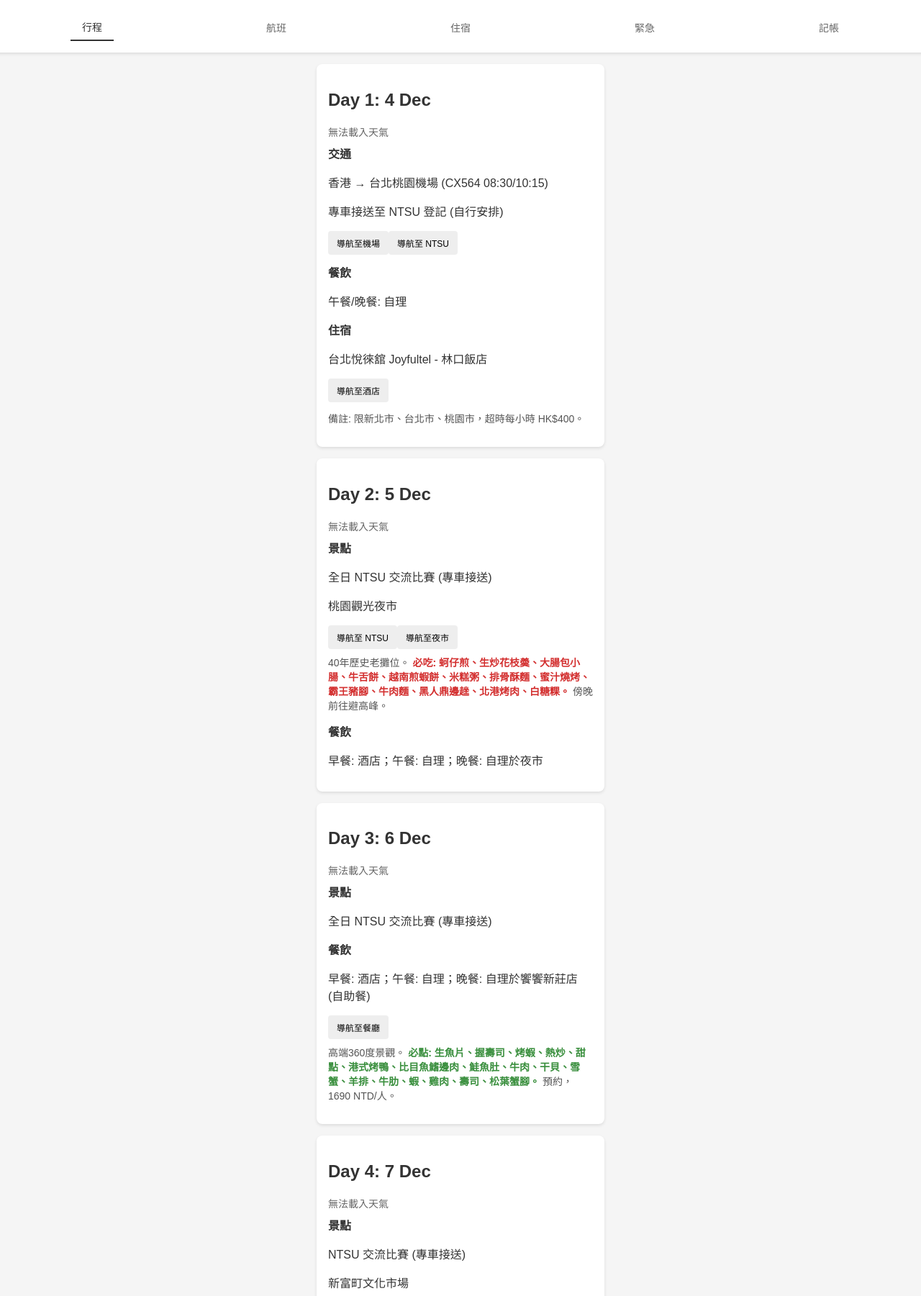
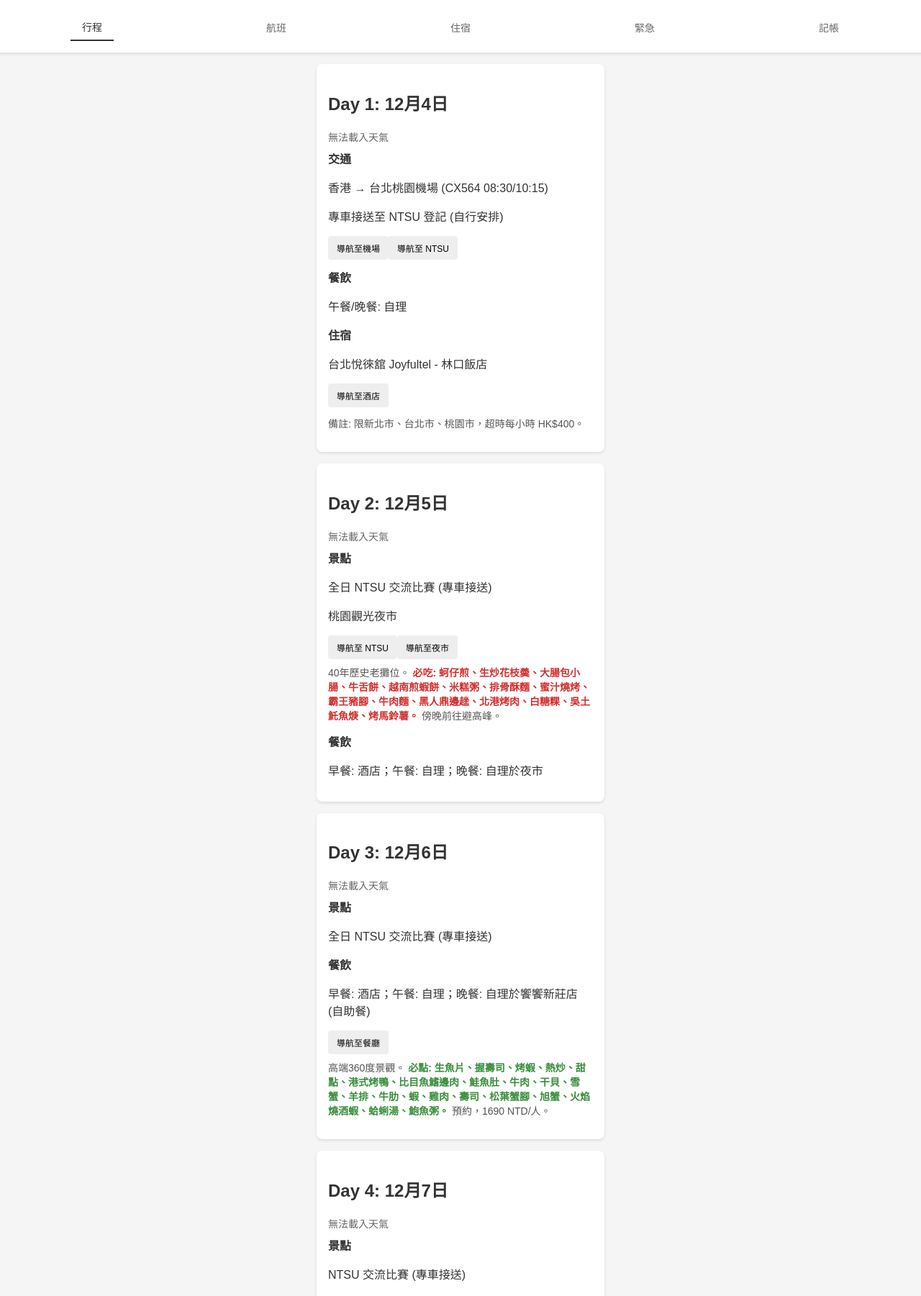
Before and after one commit to tpuiyiu-spec/tparchery2025, a plain HTML site: page index.html in a window 1280 px wide. Shown: the part 86-1887 px from the top of the page at 72% size. Drawn offline with Linux system fonts and the light colour scheme; no server answers.

Commit message:
Add files via upload

```diff
--- a/index.html
+++ b/index.html
@@ -48,7 +48,7 @@
 
     <section id="itinerary-section">
         <div class="day-card">
-            <h2>Day 1: 4 Dec</h2>
+            <h2>Day 1: 12月4日</h2>
             <div class="weather" id="weather-day1">載入天氣中...</div>
             <div class="category"><h3>交通</h3><p>香港 → 台北桃園機場 (CX564 08:30/10:15)</p><p>專車接送至 NTSU 登記 (自行安排)</p><button class="nav-btn" onclick="navigateTo('台灣桃園國際機場')">導航至機場</button><button class="nav-btn" onclick="navigateTo('桃園台灣體育大學')">導航至 NTSU</button></div>
             <div class="category"><h3>餐飲</h3><p>午餐/晚餐: 自理</p></div>
@@ -56,28 +56,28 @@
             <p class="story">備註: 限新北市、台北市、桃園市，超時每小時 HK$400。</p>
         </div>
         <div class="day-card">
-            <h2>Day 2: 5 Dec</h2>
+            <h2>Day 2: 12月5日</h2>
             <div class="weather" id="weather-day2">載入天氣中...</div>
-            <div class="category"><h3>景點</h3><p>全日 NTSU 交流比賽 (專車接送)</p><p>桃園觀光夜市</p><button class="nav-btn" onclick="navigateTo('桃園台灣體育大學')">導航至 NTSU</button><button class="nav-btn" onclick="navigateTo('桃園觀光夜市')">導航至夜市</button><p class="story">40年歷史老攤位。 <span class="highlight-must-eat">必吃: 蚵仔煎、生炒花枝羮、大腸包小腸、牛舌餅、越南煎蝦餅、米糕粥、排骨酥麵、蜜汁燒烤、霸王豬腳、牛肉麵、黑人鼎邊趖、北港烤肉、白糖粿。</span> 傍晚前往避高峰。</p></div>
+            <div class="category"><h3>景點</h3><p>全日 NTSU 交流比賽 (專車接送)</p><p>桃園觀光夜市</p><button class="nav-btn" onclick="navigateTo('桃園台灣體育大學')">導航至 NTSU</button><button class="nav-btn" onclick="navigateTo('桃園觀光夜市')">導航至夜市</button><p class="story">40年歷史老攤位。 <span class="highlight-must-eat">必吃: 蚵仔煎、生炒花枝羮、大腸包小腸、牛舌餅、越南煎蝦餅、米糕粥、排骨酥麵、蜜汁燒烤、霸王豬腳、牛肉麵、黑人鼎邊趖、北港烤肉、白糖粿、吳土魠魚焿、烤馬鈴薯。</span> 傍晚前往避高峰。</p></div>
             <div class="category"><h3>餐飲</h3><p>早餐: 酒店；午餐: 自理；晚餐: 自理於夜市</p></div>
         </div>
         <div class="day-card">
-            <h2>Day 3: 6 Dec</h2>
+            <h2>Day 3: 12月6日</h2>
             <div class="weather" id="weather-day3">載入天氣中...</div>
             <div class="category"><h3>景點</h3><p>全日 NTSU 交流比賽 (專車接送)</p></div>
-            <div class="category"><h3>餐飲</h3><p>早餐: 酒店；午餐: 自理；晚餐: 自理於饗饗新莊店 (自助餐)</p><button class="nav-btn" onclick="navigateTo('饗饗新莊店')">導航至餐廳</button><p class="story">高端360度景觀。 <span class="highlight-must-order">必點: 生魚片、握壽司、烤蝦、熱炒、甜點、港式烤鴨、比目魚鰭邊肉、鮭魚肚、牛肉、干貝、雪蟹、羊排、牛肋、蝦、雞肉、壽司、松葉蟹腳。</span> 預約，1690 NTD/人。</p></div>
+            <div class="category"><h3>餐飲</h3><p>早餐: 酒店；午餐: 自理；晚餐: 自理於饗饗新莊店 (自助餐)</p><button class="nav-btn" onclick="navigateTo('饗饗新莊店')">導航至餐廳</button><p class="story">高端360度景觀。 <span class="highlight-must-order">必點: 生魚片、握壽司、烤蝦、熱炒、甜點、港式烤鴨、比目魚鰭邊肉、鮭魚肚、牛肉、干貝、雪蟹、羊排、牛肋、蝦、雞肉、壽司、松葉蟹腳、旭蟹、火焰燒酒蝦、蛤蜊湯、鮑魚粥。</span> 預約，1690 NTD/人。</p></div>
         </div>
         <div class="day-card">
-            <h2>Day 4: 7 Dec</h2>
+            <h2>Day 4: 12月7日</h2>
             <div class="weather" id="weather-day4">載入天氣中...</div>
             <div class="category"><h3>景點</h3><p>NTSU 交流比賽 (專車接送)</p><p>新富町文化市場</p><p>大稻埕商圈</p><p>大稻埕碼頭</p><p>四四南村簡單市集</p><p>cookie886 伴手禮</p><button class="nav-btn" onclick="navigateTo('新富町文化市場')">導航至市場</button><button class="nav-btn" onclick="navigateTo('大稻埕商圈')">導航至商圈</button><button class="nav-btn" onclick="navigateTo('大稻埕碼頭')">導航至碼頭</button><button class="nav-btn" onclick="navigateTo('四四南村簡單市集')">導航至市集</button><button class="nav-btn" onclick="navigateTo('cookie886')">導航至商店</button><p class="story">新富町1935年日治市場，古蹟文化樞紐。<span class="highlight-must-eat">必吃: 金和壽司、阿婆油飯、艋舺大豐魚丸店、阿婆油飯+糯米腸、大豐魚丸店雞捲+炸牛蒡、紅龜伯手工粿店、鹹光餅、紫米芋頭糕、周記肉粥。</span> 大稻埕古老街區，茶葉貿易中心。<span class="highlight-must-buy">必買: COFE喫茶「吃的台灣茶」、滋養和菓子草莓大福紅豆最中、林復振、李亭香、十字軒、龍月堂、義美食品、果醬、果乾、醬油、筆記本、路力草莓大福、8結蛋捲、惠珍軒堅果果乾。</span> <span class="highlight-must-eat">必吃: 林合發油飯、丸隆生魚行、賣麵炎仔、許仔豬腳麵線、大稻埕葉家肉粥、林合發油飯粿店、大稻埕魯肉飯、妙口四神湯。</span> 碼頭1851年建，貿易港口，現散步、騎車、看煙火。四四南村有機市集。<span class="highlight-must-eat">必吃: 四季春、地瓜乳酪、眷村腐乳雞腿、經典貝果、烤肉飯、榮嘉義傳統豆花。</span> <span class="highlight-must-buy">cookie886: 經典原味、可可、阿里山蜜香紅茶、黑騎士可可粉、金桶奶油、諾曼第奶油、茶味、巧克力、Selected臻藏小黑盒。</span></p></div>
             <div class="category"><h3>餐飲</h3><p>早餐: 酒店；午餐: 自理；晚餐: 自理於鼎王忠孝店 (火鍋)</p><button class="nav-btn" onclick="navigateTo('鼎王忠孝店')">導航至餐廳</button><p class="story"><span class="highlight-must-order">必點: 鴨血、豆腐、手工丸子、酸菜白肉鍋、伊比利豬、蟹肉、豬肉丸、牛肉片、玻璃麵、香菇、大腸頭、豬肚、上選牛小排、五花去骨鮮肥牛、梅花豬肉、鴛鴦滑。</span> 湯底麻辣或酸菜，預約。</p></div>
         </div>
         <div class="day-card">
-            <h2>Day 5: 8 Dec</h2>
+            <h2>Day 5: 12月8日</h2>
             <div class="weather" id="weather-day5">載入天氣中...</div>
             <div class="category"><h3>景點</h3><p>桃園忠烈祠暨神社文化園區</p><p>華泰名品城 Outlet</p><button class="nav-btn" onclick="navigateTo('桃園忠烈祠暨神社文化園區')">導航至園區</button><button class="nav-btn" onclick="navigateTo('華泰名品城')">導航至 Outlet</button><p class="story">忠烈祠1938年神社，台灣最完整日治神社，包含鳥居、參道、石燈籠、手水舍、社務所、拜殿、本殿。華泰美式露天 Outlet。<span class="highlight-must-buy">必買: YSL、PRADA、Tommy Hilfiger、Polo Ralph Lauren、NIKE、adidas、CHARLES & KEITH、SAINT LAURENT、BOTTEGA VENETA、BALENCIAGA、VERSACE、OMEGA、GREGOR、JIMMY CHOO、康寧餐具。</span> 早去避人群。</p></div>
-            <div class="category"><h3>交通</h3><p>台北桃園機場 → 香港 (CX473 13:35/20:40)</p><button class="nav-btn" onclick="navigateTo('台灣桃園國際機場')">導航至機場</button></div>
+            <div class="category"><h3>交通</h3><p>台北桃園機場 → 香港 (CX473 18:35/20:40)</p><button class="nav-btn" onclick="navigateTo('台灣桃園國際機場')">導航至機場</button></div>
             <div class="category"><h3>餐飲</h3><p>早餐: 酒店；午餐: 自理</p></div>
         </div>
     </section>
@@ -86,7 +86,7 @@
         <div class="day-card">
             <h2>航班資訊</h2>
             <p>去程: CX564 香港 → 台北 08:30-10:15</p>
-            <p>回程: CX473 台北 → 香港 13:35-20:40</p>
+            <p>回程: CX473 台北 → 香港 18:35-20:40</p>
             <p>查詢實時狀態。</p>
         </div>
     </section>
```
